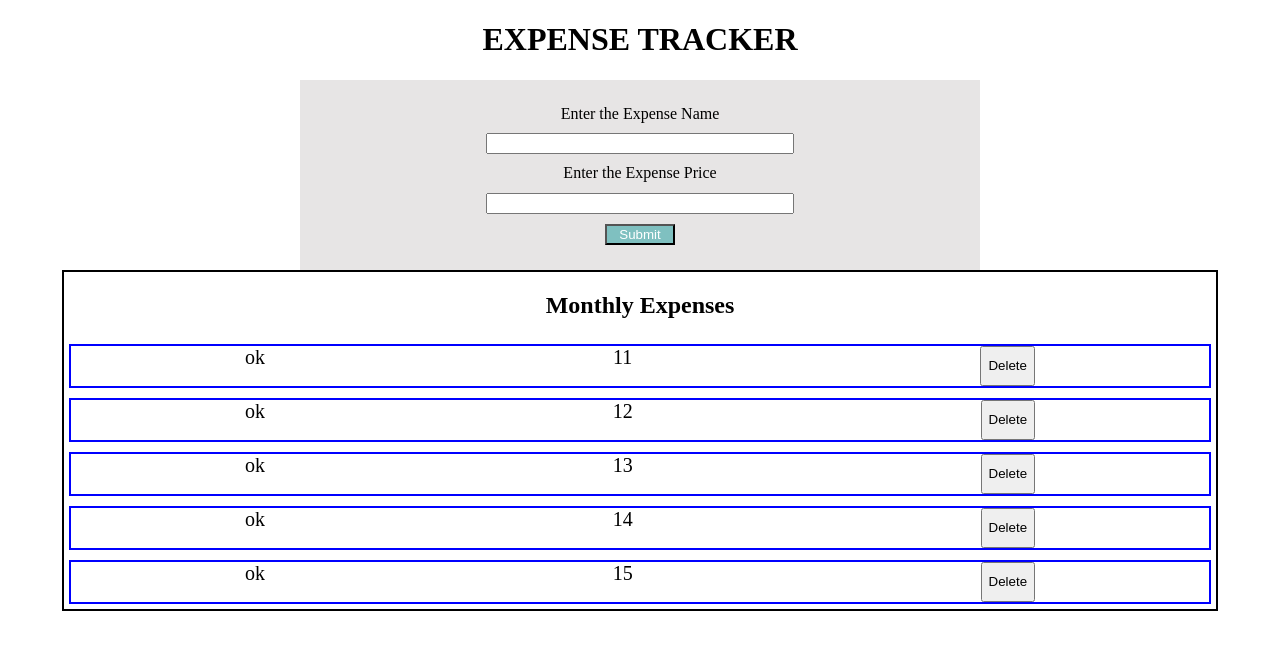
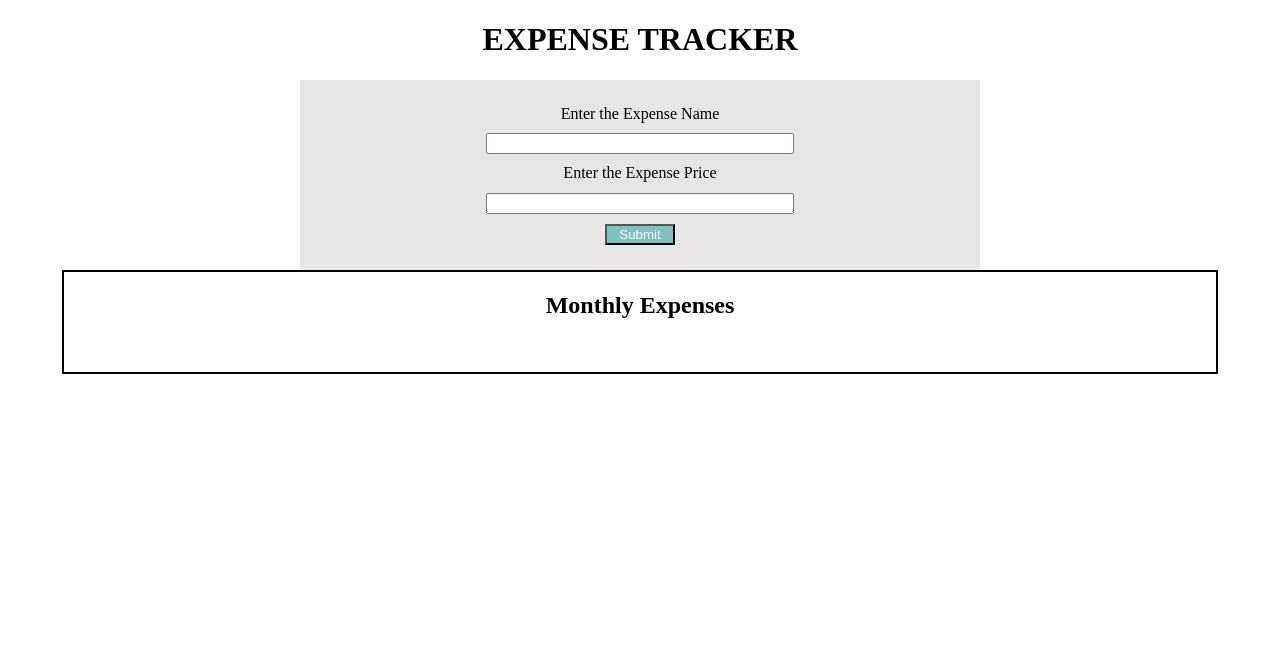
Before and after one commit to AbhinavNair-1011/React_expenseTracker_, a React (Create React App) app: page / in a window 1280 px wide. Shown: the top 650 px of the page. Built offline with nearby package versions, Linux system fonts and the light colour scheme.

Commit message:
functioning adding expense and deletion

```diff
--- a/src/App.js
+++ b/src/App.js
@@ -1,17 +1,31 @@
 import ExpenseBody from './components/ExpenseBody';
 import ExpenseInput from './components/ExpenseInput';
 import './App.css';
+import { useState } from 'react';
 
 function App() {
 
-let array=[{name:"ok",price:"11"},{name:"ok",price:"12"},{name:"ok",price:"13"},{name:"ok",price:"14"},{name:"ok",price:"15"}]
+const [array,setArray]=useState([]);
 
+const addExpense=(data)=>{
+  console.log(data)
+
+  setArray([...array,data])
+
+}
+const deleteExpense=(data)=>{
+
+  let deletedArray=array.filter((item)=>{
+      return item.expenseName!=data.name
+  })
+  setArray(deletedArray)
+}
   return (
 
     <div className='mainPage'>
       <h1 className='mainPage_title'>EXPENSE TRACKER</h1>
-       <ExpenseInput/>
-      <ExpenseBody expenses={array}/>
+       <ExpenseInput addExpense={addExpense}/>
+      <ExpenseBody deleteExpense={deleteExpense} expenses={array}/>
     </div>
 
   );
--- a/src/components/DeleteButton.js
+++ b/src/components/DeleteButton.js
@@ -1,9 +1,11 @@
 import React from 'react'
 
-const DeleteButton = () => {
+const DeleteButton = (props) => {
 
-let deleteHandler=()=>{
-alert("clicked")
+let deleteHandler=(e)=>{
+    let name=e.target.parentElement.children[0].innerText
+    let price=e.target.parentElement.children[1].innerText
+props.deleteExpense({name,price})
 }
 
   return (
--- a/src/components/ExpenseBody.js
+++ b/src/components/ExpenseBody.js
@@ -8,7 +8,7 @@ function ExpenseBody(props) {
     <div className="expenseBody">
 
        <h2 className="expenseBody_title"> Monthly Expenses</h2>
-       <ExpenseItem expenses={props.expenses}/>
+       <ExpenseItem deleteExpense={props.deleteExpense} expenses={props.expenses}/>
 
     </div>
   )
--- a/src/components/ExpenseInput.js
+++ b/src/components/ExpenseInput.js
@@ -1,13 +1,21 @@
-import React from 'react'
+import React, { useState } from 'react'
 import  "./ExpenseInput.css"
-function ExpenseInput() {
+function ExpenseInput(props) {
+
+  const [expenseName,setExpenseName]=useState("");
+  const [expensePrice,setExpensePrice]=useState('');
+
+  const submitHandler=(e)=>{
+    e.preventDefault()
+    props.addExpense({expenseName,expensePrice})
+  }
   return (
     <div>
-          <form className='expenseInput'>
-        <label for="expenseInput_itemName">Enter the Expense Name</label>
-            <input type="text" className='expenseInput_expenseNameInput'/>
-            <label for="expenseInput_itemPrice">Enter the Expense Price</label>
-            <input type="number" className='expenseInput_expensePriceInput'/>
+          <form className='expenseInput' onSubmit={submitHandler}>
+        <label htmlFor="expenseInput_itemName">Enter the Expense Name</label>
+            <input type="text" className='expenseInput_expenseNameInput' onChange={(e)=>{setExpenseName(e.target.value)}}/>
+            <label htmlFor="expenseInput_itemPrice">Enter the Expense Price</label>
+            <input type="number" className='expenseInput_expensePriceInput' onChange={(e)=>{setExpensePrice(e.target.value)}}/>
             <input type="submit" className="expenseInput_submit" />
         </form>
     </div>
--- a/src/components/ExpenseItem.js
+++ b/src/components/ExpenseItem.js
@@ -3,7 +3,6 @@ import "./ExpenseItem.css"
 import DeleteButton from './DeleteButton'
 
 function ExpenseItem(props) {
-    console.log(props)
 
   return (
     <div>
@@ -11,8 +10,8 @@ function ExpenseItem(props) {
 
         {props.expenses.map((item)=>(
 
-                <li key={item.price} className='expenseList_expenses'><span className="expenseNameSpan">{item.name}</span>
-                <span className="expensePriceSpan ">{item.price}</span> <DeleteButton/></li>
+                <li key={item.expensePrice} className='expenseList_expenses'><span className="expenseNameSpan">{item.expenseName}</span>
+                <span className="expensePriceSpan ">{item.expensePrice}</span> <DeleteButton deleteExpense={props.deleteExpense}/></li>
 
         ))}
         </ul>
```
